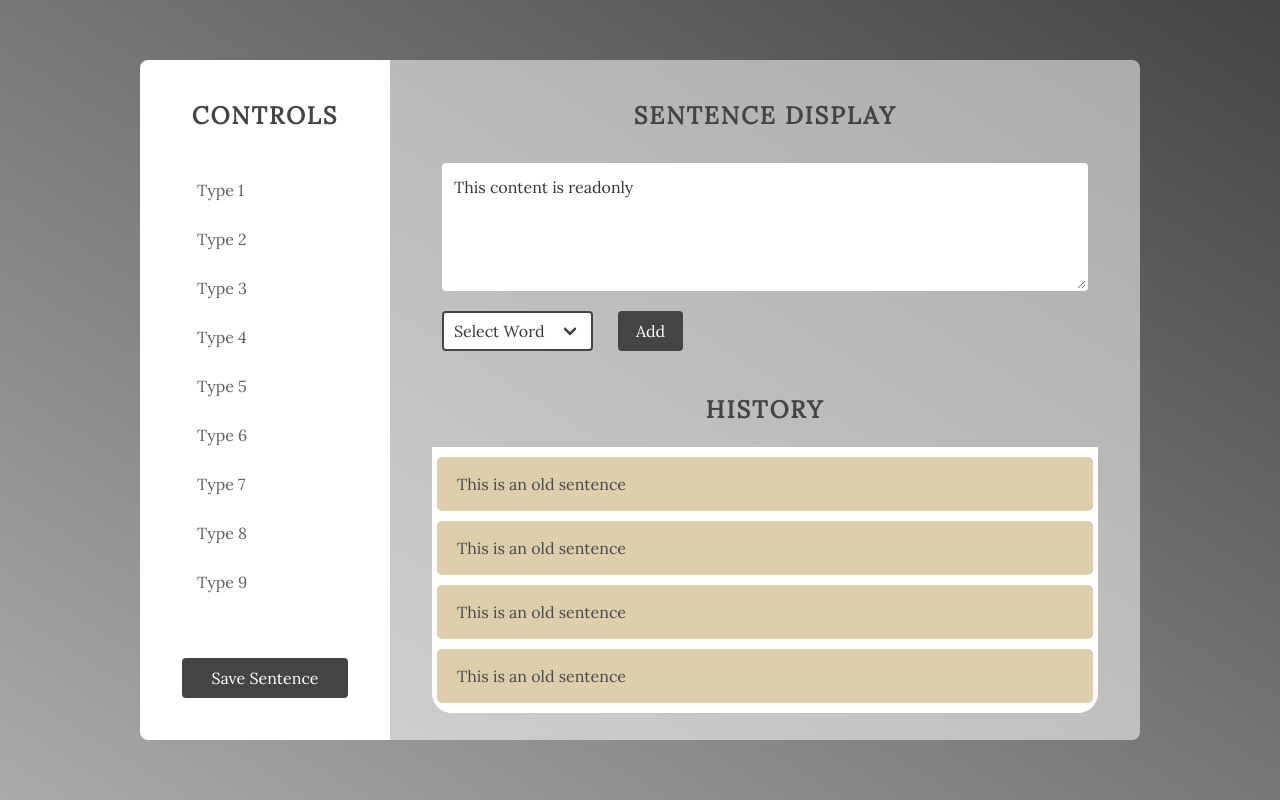
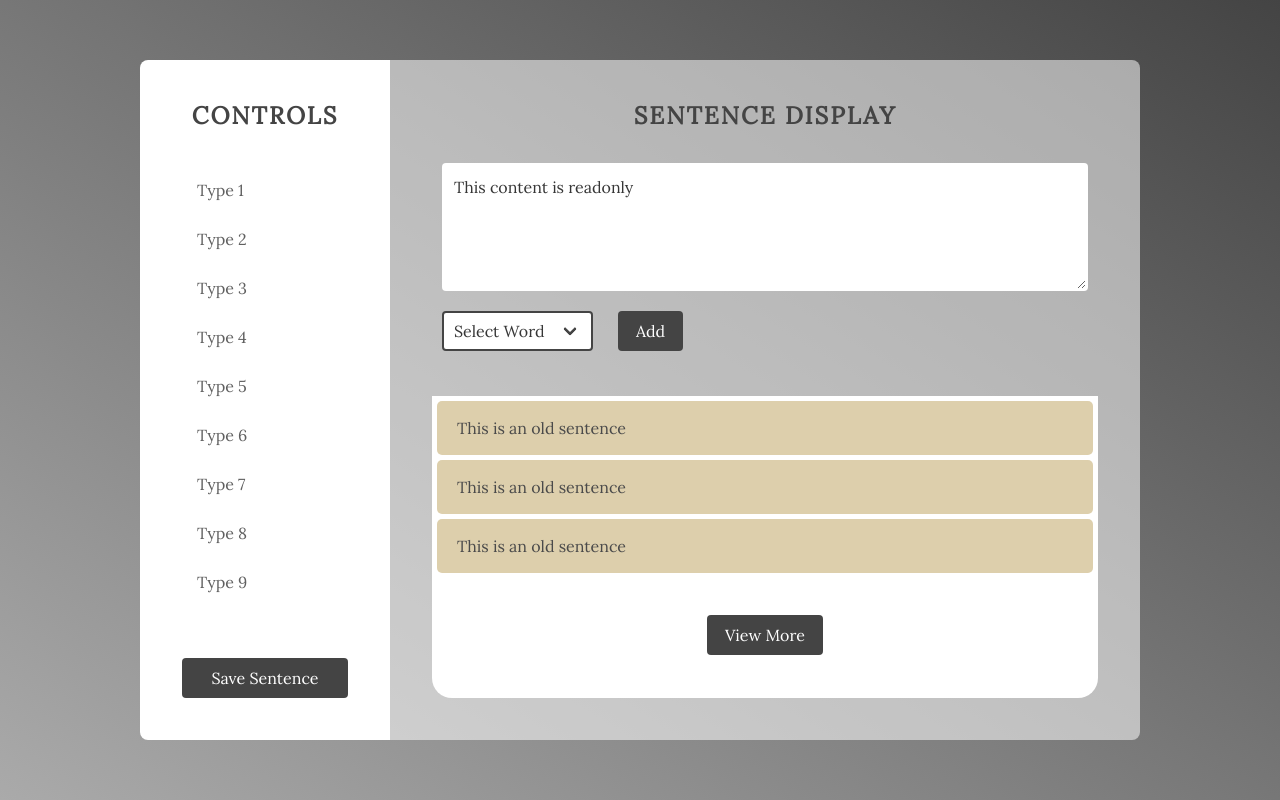
Before and after one commit to sn0w-leopard/RunninghillWordApp-Frontend, an Angular app: page / in a window 1280 px wide. Built offline with nearby package versions, Linux system fonts and the light colour scheme.

Commit message:
API Intergration
Intergration with backend API has begun, post /sentences working. added services to handle web requests

```diff
--- a/src/app/app.module.ts
+++ b/src/app/app.module.ts
@@ -3,6 +3,7 @@ import { NgModule } from '@angular/core';
 
 import { AppRoutingModule } from './app-routing.module';
 import { AppComponent } from './app.component';
+import { HttpClientModule } from '@angular/common/http';
 
 
 @NgModule({
@@ -11,7 +12,8 @@ import { AppComponent } from './app.component';
   ],
   imports: [
     BrowserModule,
-    AppRoutingModule
+    AppRoutingModule,
+    HttpClientModule
   ],
   providers: [],
   bootstrap: [AppComponent]
--- a/src/app/pages/display-view/display-view.component.html
+++ b/src/app/pages/display-view/display-view.component.html
@@ -32,7 +32,7 @@
                     <p>Type 9</p>
                 </a>
             </div>
-            <button class="button is-primary"> Save Sentence</button>
+            <button class="button is-primary" (click)="saveSentence()"> Save Sentence</button>
         </div>
 
         <div class="main-display-container">
@@ -40,7 +40,7 @@
 
             <!-- Display current sentence -->
             <div class="control">
-                <textarea class="textarea .curved" readonly>This content is readonly</textarea>
+                <textarea class="textarea .curved">This content is readonly</textarea>
             </div>
 
             <div class="word-select-container">
@@ -58,7 +58,6 @@
                 </div>
             </div>
 
-            <h1 class="title has-text-primary">History</h1>
 
             <div class="history-display-container">
                 <!-- Display previous sentences -->
@@ -71,9 +70,7 @@
                 <div class="history-item">
                     <p> This is an old sentence</p>
                 </div>
-                <div class="history-item">
-                    <p> This is an old sentence</p>
-                </div>
+                <button class="button is-primary" style="margin: auto;">View More</button>
             </div>
 
         </div>
--- a/src/app/pages/display-view/display-view.component.scss
+++ b/src/app/pages/display-view/display-view.component.scss
@@ -54,8 +54,11 @@
     position: relative;
     display: flex;
     flex-direction: column;
+    flex-wrap: wrap;
+
     flex-grow: 1;
-    padding-bottom: 10px;
+    padding-bottom: 5px;
+    padding-top: 5px;
     background: rgb(255, 255, 255);
     border-radius: 0px 0px 20px 20px;
 }
@@ -77,13 +80,25 @@
         color: #5f5f5f;
         margin-bottom: 5px;
 
+        transition: box-shadow 0.5s ease, transform 0.2s ease;
+
         &:hover {
-            background: $sterling;
+            background: white;
+            box-shadow: 0 0 0 2px $sterling;
+
+        }
+
+        &:active {
+            background-color: $sterling;
+            color: $smooth;
+            transform: scale(0.95);
         }
 
         &.is-active {
-            background-color: $sunset;
+            box-shadow: 0 0 0 2px $sterling;
+            background: $sterling;
             color: $smooth;
+
         }
     }
 }
@@ -93,9 +108,18 @@
     background: $sunset;
     padding: 15px 20px;
     border-radius: 5px;
-    margin: 10px 5px 0px 5px;
+    margin: 0px 5px 5px 5px;
+    align-items: center;
 
-    align-items: center;
+    transition: box-shadow 0.2s ease, transform 0.2s ease;
+
+    &:active {
+        transform: scale(0.95);
+    }
+
+    &:hover {
+        box-shadow: 0 0 0 2px $sterling;
+    }
 }
 
 
--- a/src/app/pages/display-view/display-view.component.ts
+++ b/src/app/pages/display-view/display-view.component.ts
@@ -1,4 +1,5 @@
 import { Component, OnInit } from '@angular/core';
+import { SentenceService } from '../../services/sentence.service';
 
 @Component({
   selector: 'app-display-view',
@@ -7,9 +8,15 @@ import { Component, OnInit } from '@angular/core';
 })
 export class DisplayViewComponent implements OnInit {
 
-  constructor() { }
+  constructor(private sentenceService: SentenceService) { }
 
   ngOnInit(): void {
   }
 
+  saveSentence(){
+    this.sentenceService.createSentence("this is an app passed sentence").subscribe((response: any) => {
+      console.log(response);
+    });
+  }
+
 }
--- /dev/null
+++ b/src/app/services/sentence.service.ts
@@ -0,0 +1,15 @@
+import { Injectable } from '@angular/core';
+import { WebRequestService } from './web-request.service';
+
+@Injectable({
+  providedIn: 'root'
+})
+export class SentenceService {
+
+  constructor(private service: WebRequestService) { }
+
+  createSentence(text: String){
+    //send web request to create a new sentence
+    return this.service.post('sentences', {text});
+  }
+}
--- /dev/null
+++ b/src/app/services/web-request.service.ts
@@ -0,0 +1,22 @@
+import { Injectable } from '@angular/core';
+import { HttpClient } from '@angular/common/http';
+
+@Injectable({
+  providedIn: 'root'
+})
+export class WebRequestService {
+
+  readonly ROOT_URL;
+
+  constructor(private http: HttpClient){
+    this.ROOT_URL='http://localhost:3000';
+  }
+
+  get(uri: string){
+    return this.http.get(`${this.ROOT_URL}/${uri}`);
+  }
+
+  post(uri: string, payload: Object){
+    return this.http.post(`${this.ROOT_URL}/${uri}`, payload);
+  }
+}
```
Also changed, not shown: 2 other files (tests, documents, lock files or other folders).
